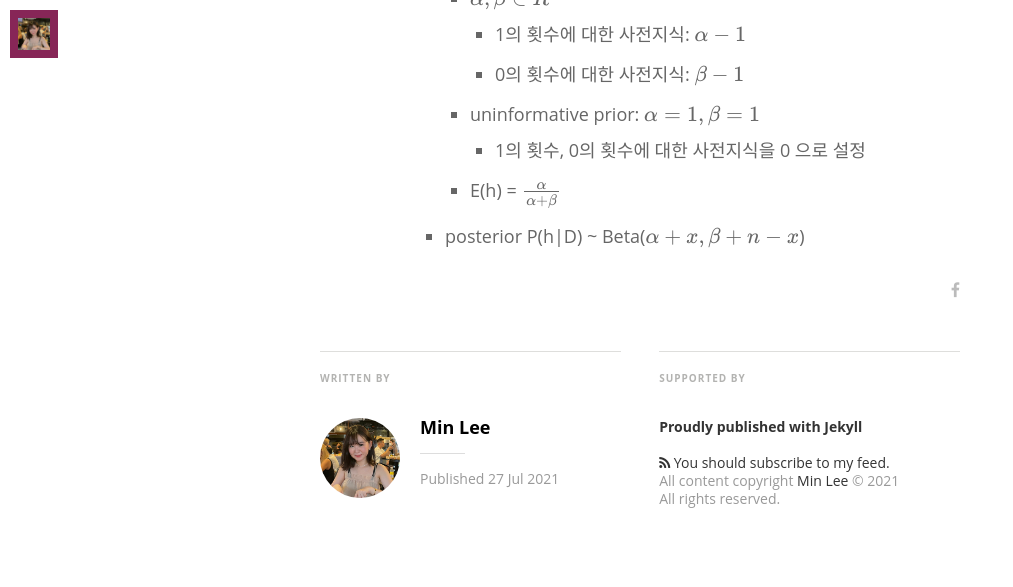
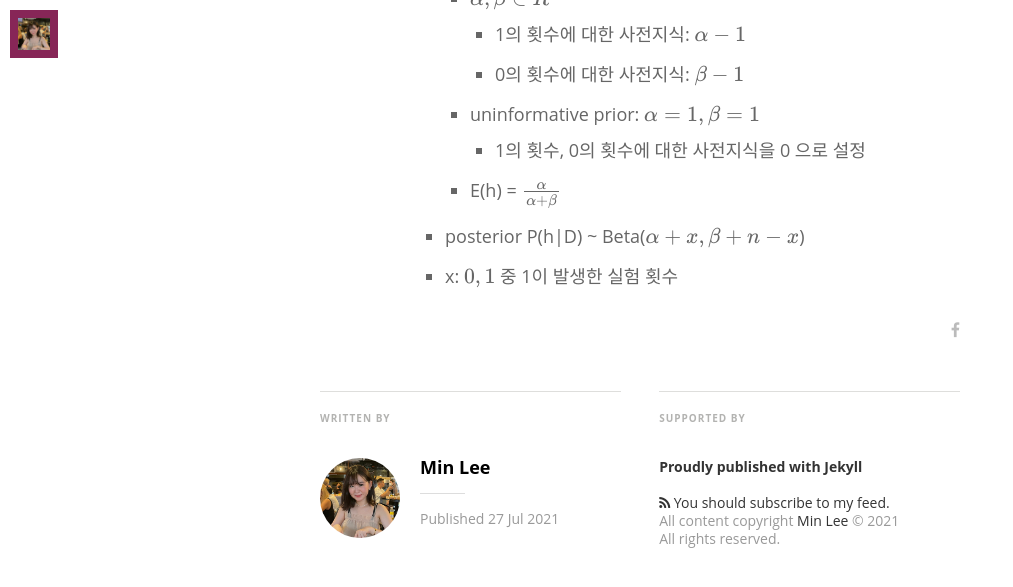
Before and after one commit to minniie/minniie.github.io, a Jekyll site: the page built from _posts/2021-07-27-probability.markdown, in a window 1280 px wide and 900 px high, scrolled down 8963 px, cut to the strip 0-594 px from the top of the window. Shown: the top 587 px of the strip, without its empty margins (0-1013 px from the left). Built offline with Jekyll 4.4.1, drawn with Linux system fonts in a browser that asks for light colours; nearby versions of some CDN libraries; some web fonts are replaced; formulas are drawn with MathJax 3.

Commit message:
Update 2021-07-27-probability.markdown

```diff
--- a/_posts/2021-07-27-probability.markdown
+++ b/_posts/2021-07-27-probability.markdown
@@ -210,3 +210,4 @@ use_math: true
                         - 1의 횟수, 0의 횟수에 대한 사전지식을 0 으로 설정
                     - E(h) = $\frac{\alpha}{\alpha+\beta}$
                 - posterior P(h&#124;D) ~ Beta($\alpha+x, \beta+n-x$)
+                - x: $\{0,1\}$ 중 1이 발생한 실험 횟수
```
